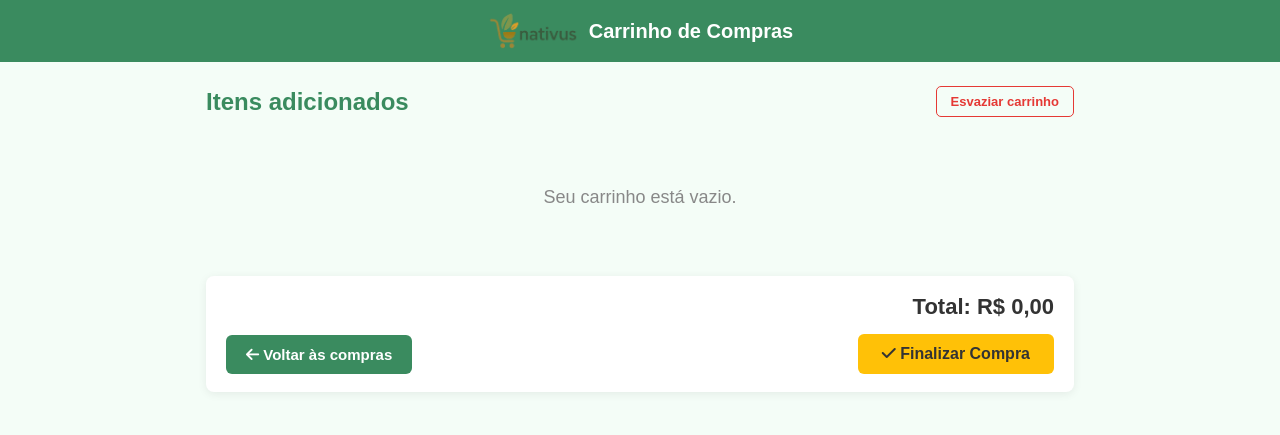
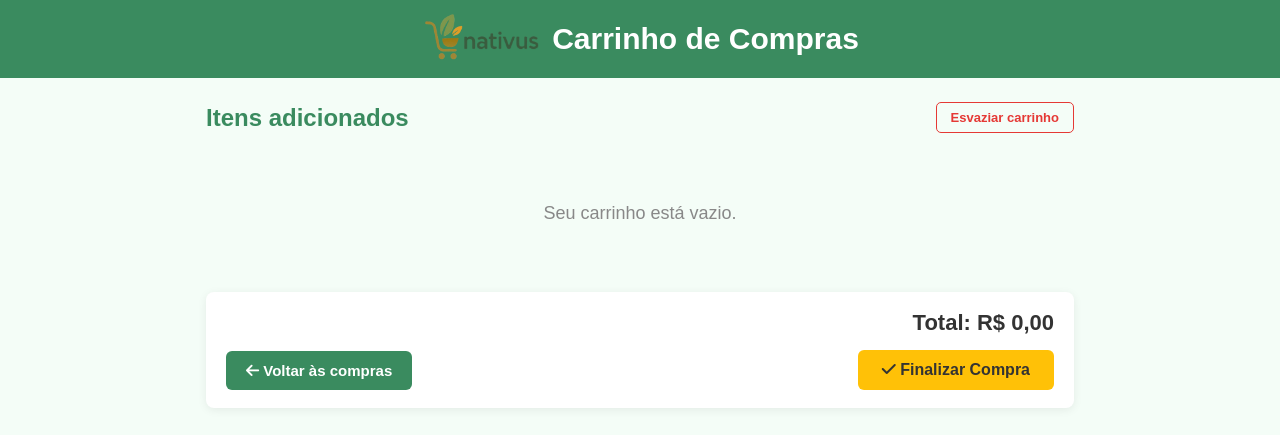
Before and after one commit to Caaiomf/PiNativus, a plain HTML site: page carrinho.html in a window 1280 px wide. Drawn offline with Linux system fonts and the light colour scheme.

Commit message:
update image

```diff
--- a/carrinho.html
+++ b/carrinho.html
@@ -19,8 +19,8 @@
             justify-content: center;
             gap: 10px;
         }
-        header img { height: 38px; }
-        header span { font-size: 20px; font-weight: 700; }
+        header img { height: 50px; }
+        header span { font-size: 30px; font-weight: 700; }
 
         .container { max-width: 900px; margin: auto; padding: 24px 16px; }
 
@@ -149,7 +149,8 @@
 <body>
 
 <header>
-    <img src="imagens/Design_sem_nome.png" alt="Nativus">
+    <a href ="cliente.html"><img href ="cliente.html" src="imagens/Design_sem_nome.png" alt="Nativus" ></a>
+
     <span>Carrinho de Compras</span>
 </header>
 
```
Also changed, not shown: arealogin.html (+1 -1 lines), cliente.html (+1 -1 lines), formulario.html (+1 -1 lines), funcionario.html (+1 -1 lines).
